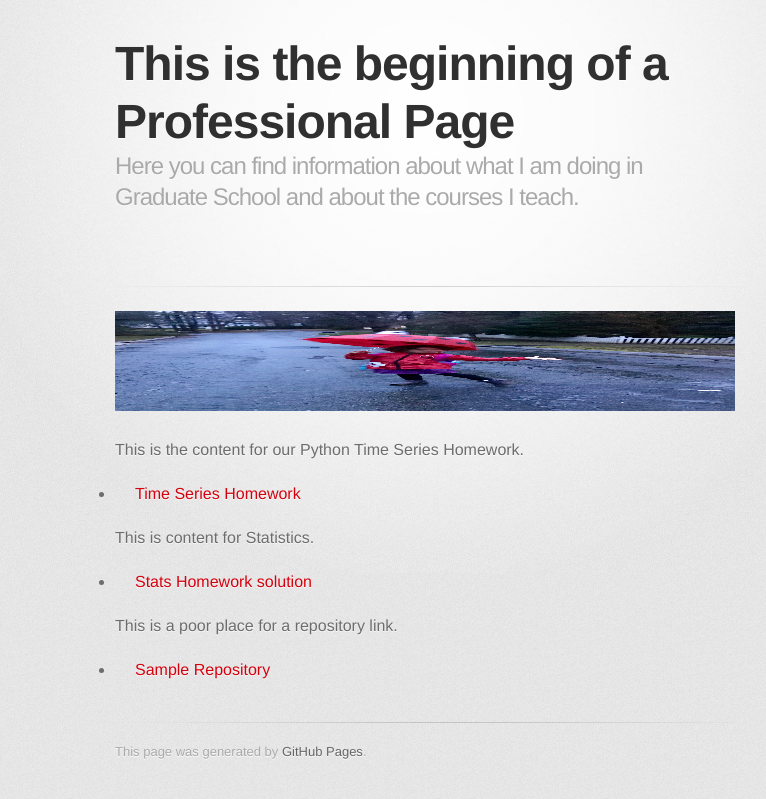
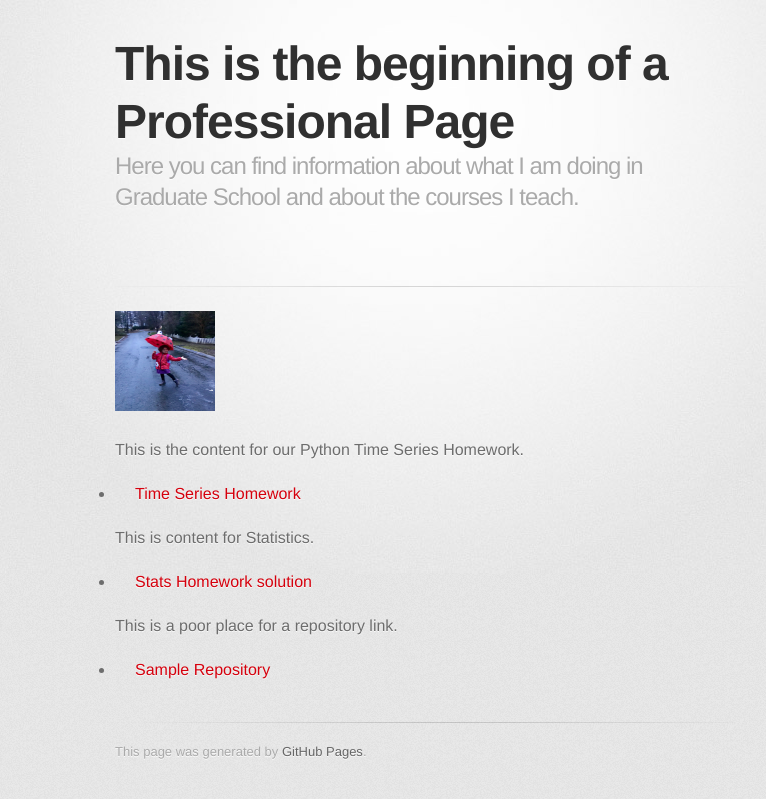
Before and after one commit to bmarlin96/bmarlin96.github.io, a Jekyll site: the page built from index.md, in a window 1280 px wide. Shown: the top 799 px of the page, without its empty margins (215-981 px from the left). Built offline with Jekyll 4.4.1, drawn with Linux system fonts in a browser that asks for light colours; some web fonts are replaced; our own code applies the rules of GitHub Pages for plain Markdown files.

Commit message:
Update index.md

```diff
--- a/index.md
+++ b/index.md
@@ -3,7 +3,7 @@
 description: Here you can find information about what I am doing in Graduate School and about the courses I teach.
 ---
 
-![My Picture](/pics/T.jpg){:height="100px" width="10036px"}
+![My Picture](/pics/T.jpg){:height="100px" width="100px"}
 
 This is the content for our Python Time Series Homework.
 - [Time Series Homework](/Timeseries/index.md)
```
